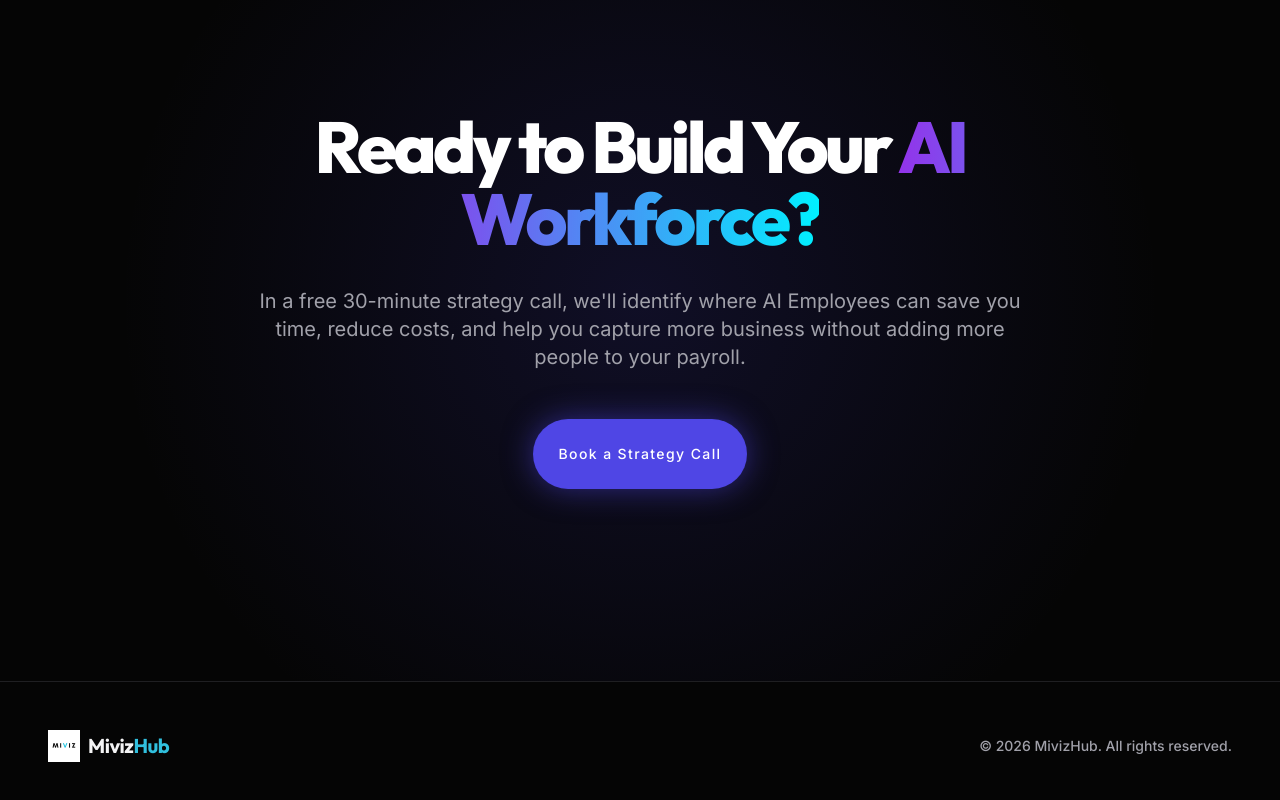
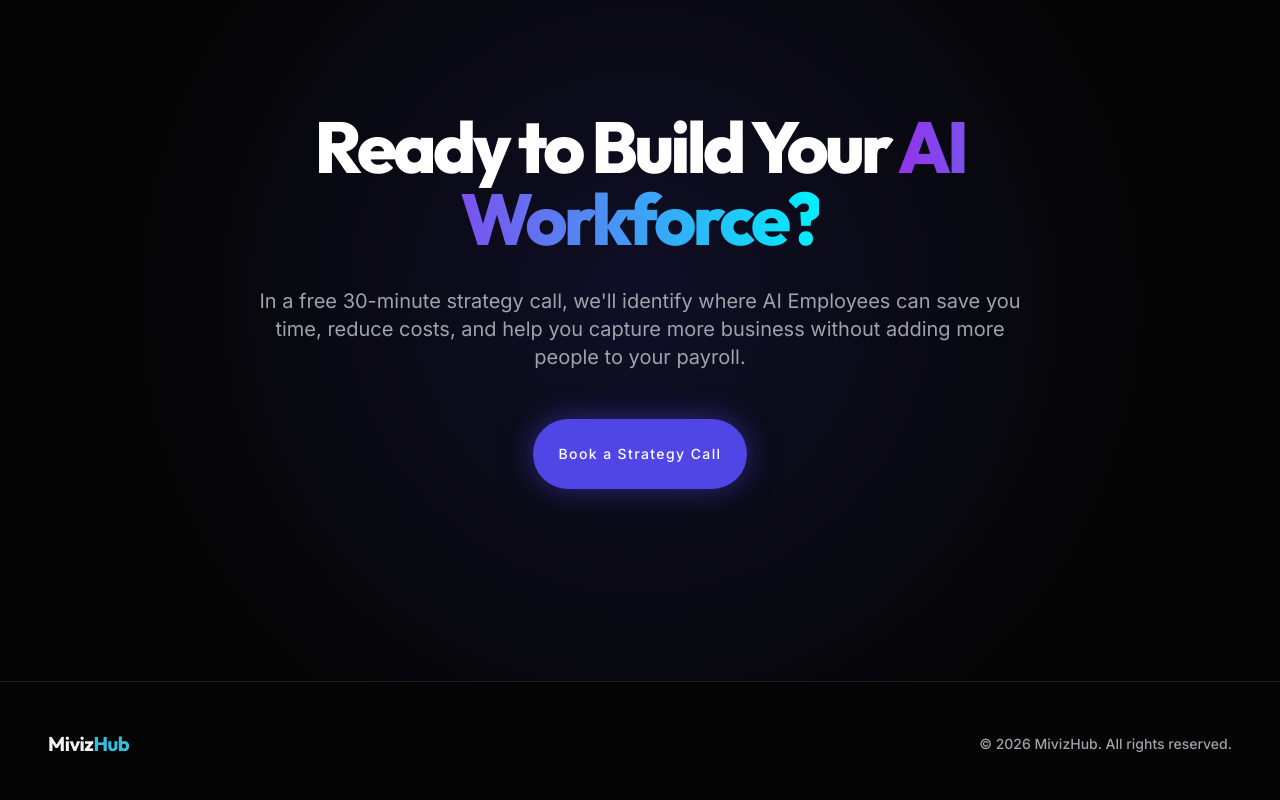
Before and after one commit to Rahullohar703/mivizhub-online, a React (Vite) app: page / in a window 1280 px wide. Shown: the part 8470-9270 px from the top of the page. Built offline with nearby package versions, Linux system fonts and the light colour scheme; the HTML template or start-up script is replaced by a standard one.

Commit message:
Remove logo from footer and ensure mobile optimization

```diff
--- a/src/components/Footer.jsx
+++ b/src/components/Footer.jsx
@@ -7,7 +7,6 @@ export default function Footer() {
       <Container>
         <div className="flex flex-col md:flex-row justify-between items-center gap-6">
           <div className="flex items-center gap-2">
-            <img src="/logo-256.png" alt="MivizHub Logo" className="w-8 h-8 object-contain" />
             <span className="font-heading font-bold text-xl tracking-tight">
               <span className="text-textMain">Miviz</span><span className="text-[#31c0de]">Hub</span>
             </span>
```
